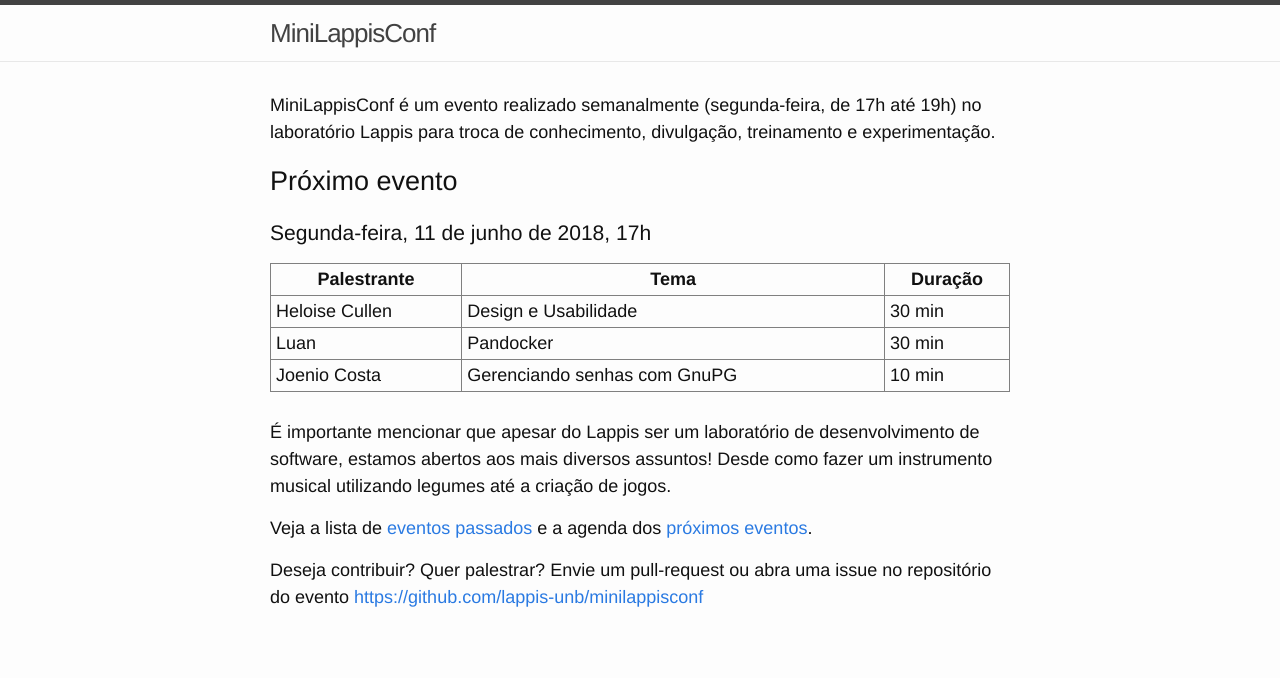
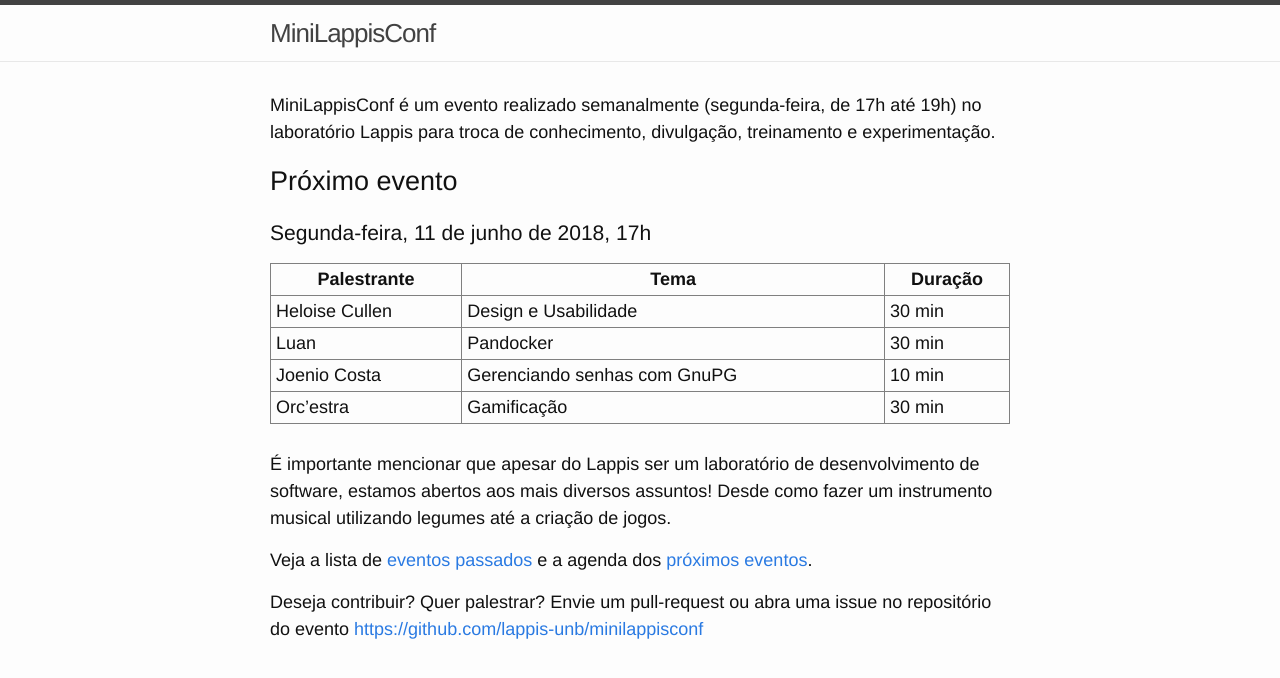
Before and after one commit to lappis-unb/MiniLappisConf, a Jekyll site: the page built from index.md, in a window 1280 px wide. Shown: the top 678 px of the page. Built offline with Jekyll 4.4.1, drawn with Linux system fonts in a browser that asks for light colours.

Commit message:
Adicionar apresentação de gamificação

```diff
--- a/index.md
+++ b/index.md
@@ -15,6 +15,7 @@ e experimentação.
 | Heloise Cullen  | Design e Usabilidade                    | 30 min  |
 | Luan            | Pandocker                               | 30 min  |
 | Joenio Costa    | Gerenciando senhas com GnuPG            | 10 min  |
+| Orc'estra       | Gamificação                             | 30 min  |
 
 <br/>
 É importante mencionar que apesar do Lappis ser um laboratório de
```
